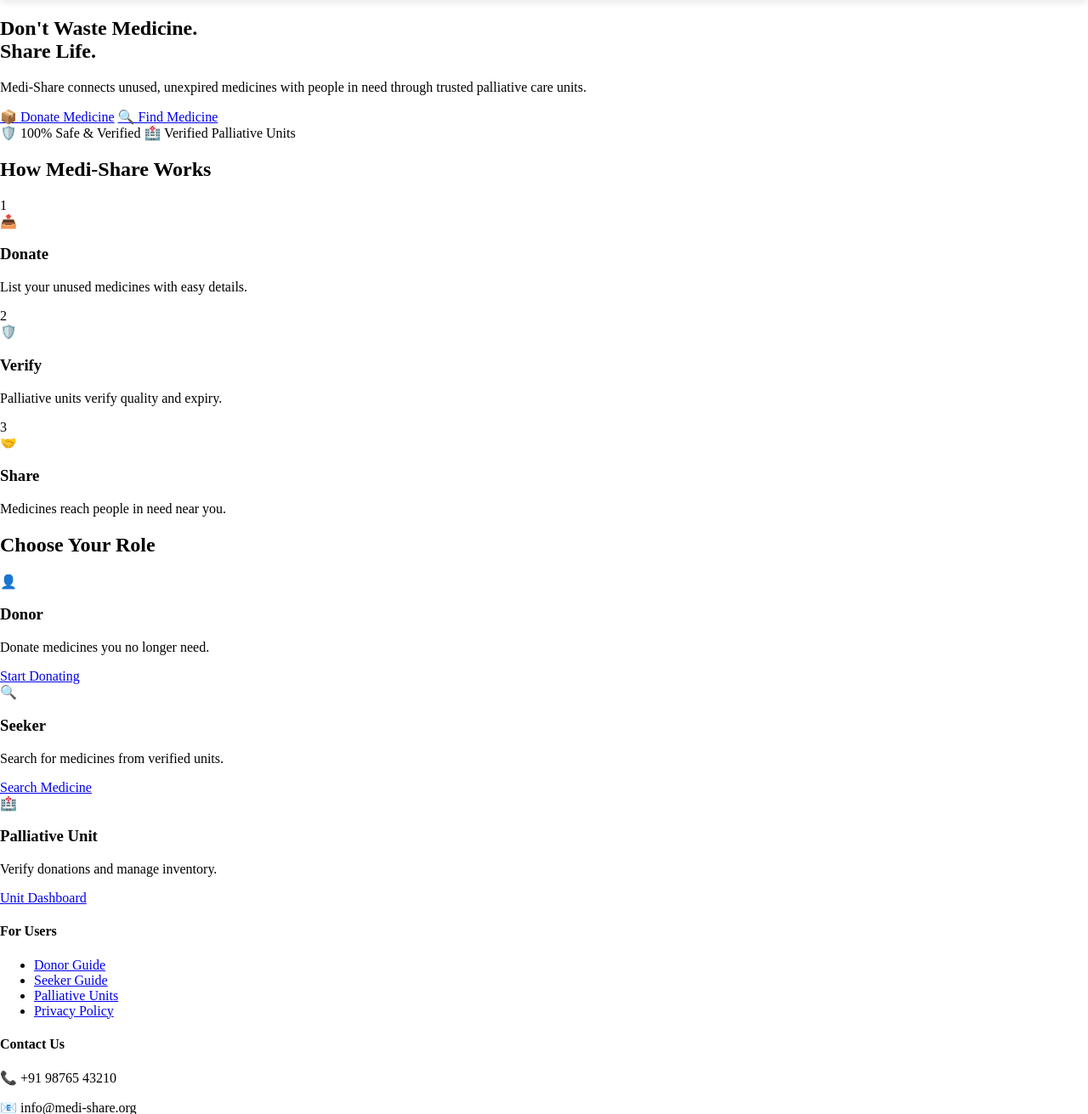
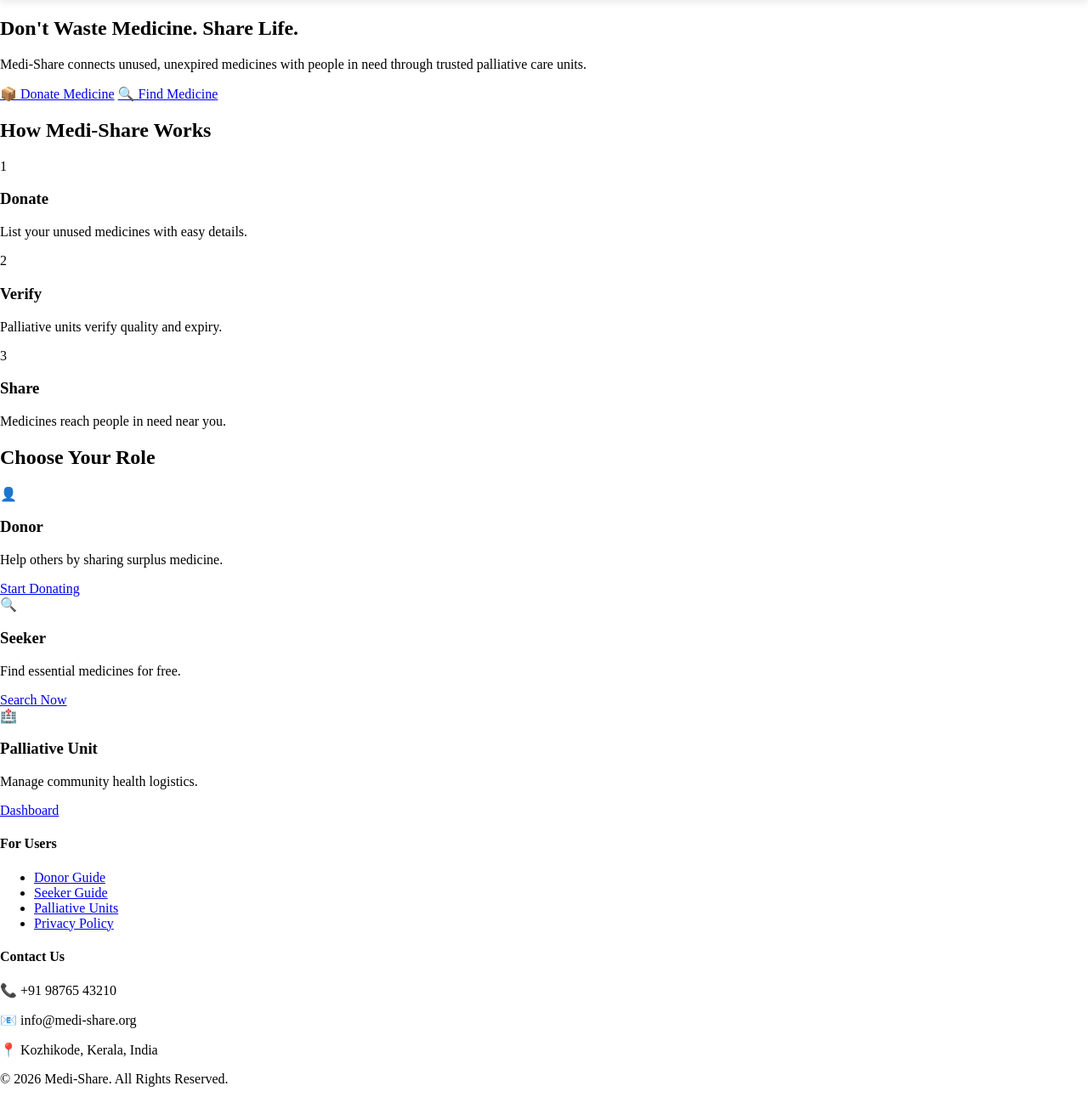
Before and after one commit to aswanth-mc/CommunityMed, a Django app: page / in a window 1280 px wide. Shown: the part 80-1391 px from the top of the page at 85% size. After the commit the page ends 1359 px from the top, so only its background shows below. Run offline with Django 5.2, Linux system fonts and the light colour scheme.

Commit message:
fix : fix the html page

```diff
--- a/communitymed/templates/index.html
+++ b/communitymed/templates/index.html
@@ -1,47 +1,41 @@
 {% extends 'base.html' %}
 {% load static %}
+
 {% block extra_head %}
     <link rel="stylesheet" href="{% static 'css/index.css' %}">
 {% endblock %}
+
 {% block content %}
 <section class="hero">
     <div class="hero-container">
         <div class="hero-text">
-            <h1>Don't Waste Medicine. <br><span>Share Life.</span></h1>
+            <h1>Don't Waste Medicine. <span>Share Life.</span></h1>
             <p>Medi-Share connects unused, unexpired medicines with people in need through trusted palliative care units.</p>
             <div class="hero-btns">
                 <a href="/donate/" class="btn-fill">📦 Donate Medicine</a>
                 <a href="/marketplace/" class="btn-outline">🔍 Find Medicine</a>
             </div>
-            <div class="hero-features">
-                <span>🛡️ 100% Safe & Verified</span>
-                <span>🏥 Verified Palliative Units</span>
+        </div>
+        <div class="hero-image">
             </div>
-        </div>
-        <!-- <div class="hero-image">
-            <img src="{% static 'images/hero-box.jpg' %}" alt="Medicine Box">
-        </div> -->
     </div>
 </section>
 
-<section class="how-it-works">
+<section class="how-it-works" id="how-it-works">
     <h2 class="section-title">How Medi-Share Works</h2>
     <div class="steps-container">
         <div class="step">
-            <div class="step-num">1</div>
-            <div class="step-icon">📤</div>
+            <span class="step-num">1</span>
             <h3>Donate</h3>
             <p>List your unused medicines with easy details.</p>
         </div>
         <div class="step">
-            <div class="step-num">2</div>
-            <div class="step-icon">🛡️</div>
+            <span class="step-num">2</span>
             <h3>Verify</h3>
             <p>Palliative units verify quality and expiry.</p>
         </div>
         <div class="step">
-            <div class="step-num">3</div>
-            <div class="step-icon">🤝</div>
+            <span class="step-num">3</span>
             <h3>Share</h3>
             <p>Medicines reach people in need near you.</p>
         </div>
@@ -51,23 +45,23 @@
 <section class="roles">
     <h2 class="section-title">Choose Your Role</h2>
     <div class="role-cards">
-        <div class="role-card donor">
-            <div class="role-icon">👤</div>
+        <div class="role-card">
+            <span class="role-icon">👤</span>
             <h3>Donor</h3>
-            <p>Donate medicines you no longer need.</p>
+            <p>Help others by sharing surplus medicine.</p>
             <a href="/donate/" class="btn-role">Start Donating</a>
         </div>
-        <div class="role-card seeker">
-            <div class="role-icon">🔍</div>
+        <div class="role-card">
+            <span class="role-icon">🔍</span>
             <h3>Seeker</h3>
-            <p>Search for medicines from verified units.</p>
-            <a href="/marketplace/" class="btn-role">Search Medicine</a>
+            <p>Find essential medicines for free.</p>
+            <a href="/marketplace/" class="btn-role">Search Now</a>
         </div>
-        <div class="role-card unit">
-            <div class="role-icon">🏥</div>
+        <div class="role-card">
+            <span class="role-icon">🏥</span>
             <h3>Palliative Unit</h3>
-            <p>Verify donations and manage inventory.</p>
-            <a href="/dashboard/" class="btn-role">Unit Dashboard</a>
+            <p>Manage community health logistics.</p>
+            <a href="/dashboard/" class="btn-role">Dashboard</a>
         </div>
     </div>
 </section>
```
